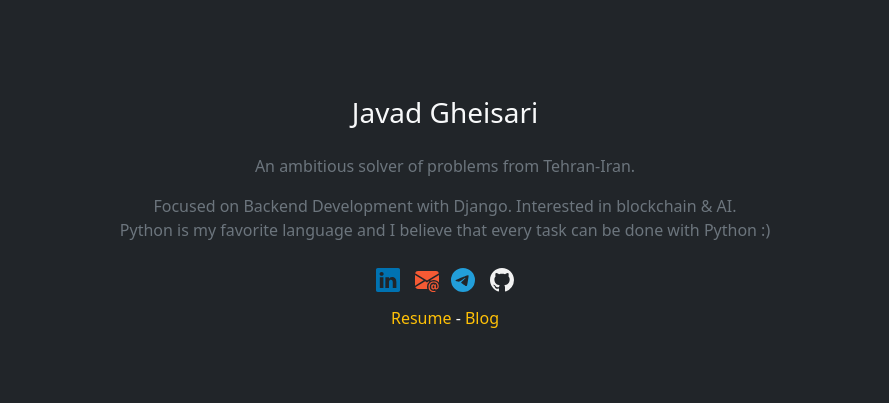
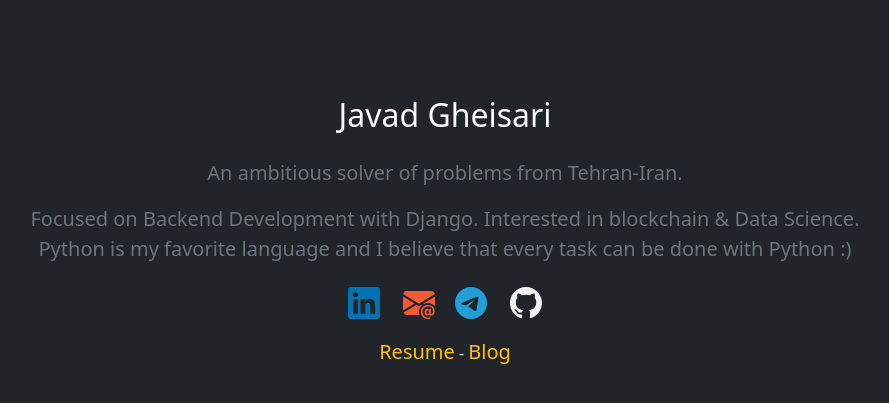
Before and after one commit to javadgheisari/django-profile, a Django app: page / in a window 1280 px wide. Shown: the top 403 px of the page, without its empty margins (195-1084 px from the left). Run offline with Django 4.2, Linux system fonts and the light colour scheme.

Commit message:
change from rtl to ltr format pages & add url field

```diff
--- a/base/me/admin.py
+++ b/base/me/admin.py
@@ -2,5 +2,5 @@ from django.contrib import admin
 from .models import Blog
 
 class BlogAdmin(admin.ModelAdmin):
-    list_display = ('title', 'description', 'created', 'updated')
+    list_display = ('title', 'description', 'created', 'updated', 'url')
 admin.site.register(Blog, BlogAdmin)
--- a/base/me/models.py
+++ b/base/me/models.py
@@ -5,6 +5,7 @@ class Blog(models.Model):
     description = models.TextField()
     created = models.DateTimeField(auto_now_add=True)
     updated = models.DateTimeField(auto_now=True)
+    url = models.URLField(blank=True, null=True, default='')
 
     def __str__(self) -> str:
         return self.title
--- a/base/me/templates/me.html
+++ b/base/me/templates/me.html
@@ -2,39 +2,39 @@
 
 {% block content %}
     <div class="py-5 text-center">
-        <h3 class="pt-5 pb-3 text-light">Javad Gheisari</h3>
+        <h2 class="pt-5 pb-3 text-light">Javad Gheisari</h2>
         <div>
-            <p class='px-5 text-muted'>An ambitious solver of problems from Tehran-Iran.</p>
-            <p class='px-5 text-muted'>Focused on Backend Development with Django. Interested in blockchain & AI.
+            <p class='px-5 text-muted lead'>An ambitious solver of problems from Tehran-Iran.</p>
+            <p class='px-5 text-muted lead'>Focused on Backend Development with Django. Interested in blockchain & Data Science.
             <br>
             Python is my favorite language and I believe that every task can be done with Python :)
             </p>
             <nav class="text-light">
-                <a class="text-decoration-none mx-1" style="font-size: 1.7rem; color: #0072b1" href="https://www.linkedin.com/in/javadgheisari">
-                    <svg xmlns="http://www.w3.org/2000/svg" width="24" height="24" fill="currentColor" class="bi bi-linkedin" viewBox="0 0 16 16">
+                <a class="text-decoration-none mx-2" style="font-size: 1.7rem; color: #0072b1" href="https://www.linkedin.com/in/javadgheisari" target="_blank">
+                    <svg xmlns="http://www.w3.org/2000/svg" width="32" height="32" fill="currentColor" class="bi bi-linkedin" viewBox="0 0 16 16">
                     <path d="M0 1.146C0 .513.526 0 1.175 0h13.65C15.474 0 16 .513 16 1.146v13.708c0 .633-.526 1.146-1.175 1.146H1.175C.526 16 0 15.487 0 14.854V1.146zm4.943 12.248V6.169H2.542v7.225h2.401zm-1.2-8.212c.837 0 1.358-.554 1.358-1.248-.015-.709-.52-1.248-1.342-1.248-.822 0-1.359.54-1.359 1.248 0 .694.521 1.248 1.327 1.248h.016zm4.908 8.212V9.359c0-.216.016-.432.08-.586.173-.431.568-.878 1.232-.878.869 0 1.216.662 1.216 1.634v3.865h2.401V9.25c0-2.22-1.184-3.252-2.764-3.252-1.274 0-1.845.7-2.165 1.193v.025h-.016a5.54 5.54 0 0 1 .016-.025V6.169h-2.4c.03.678 0 7.225 0 7.225h2.4z"/>
                     </svg>
                 </a>
-                <a class="text-decoration-none mx-1" style="font-size: 1.7rem; color: #F55A34" href="https://www.javad.gheisari@gmail.com">
-                    <svg xmlns="http://www.w3.org/2000/svg" width="24" height="24" fill="currentColor" class="bi bi-envelope-at-fill" viewBox="0 0 16 16">
+                <a class="text-decoration-none mx-2" style="font-size: 1.7rem; color: #F55A34" href="https://www.javad.gheisari@gmail.com" target="_blank">
+                    <svg xmlns="http://www.w3.org/2000/svg" width="32" height="32" fill="currentColor" class="bi bi-envelope-at-fill" viewBox="0 0 16 16">
                     <path d="M2 2A2 2 0 0 0 .05 3.555L8 8.414l7.95-4.859A2 2 0 0 0 14 2H2Zm-2 9.8V4.698l5.803 3.546L0 11.801Zm6.761-2.97-6.57 4.026A2 2 0 0 0 2 14h6.256A4.493 4.493 0 0 1 8 12.5a4.49 4.49 0 0 1 1.606-3.446l-.367-.225L8 9.586l-1.239-.757ZM16 9.671V4.697l-5.803 3.546.338.208A4.482 4.482 0 0 1 12.5 8c1.414 0 2.675.652 3.5 1.671Z"/>
                     <path d="M15.834 12.244c0 1.168-.577 2.025-1.587 2.025-.503 0-1.002-.228-1.12-.648h-.043c-.118.416-.543.643-1.015.643-.77 0-1.259-.542-1.259-1.434v-.529c0-.844.481-1.4 1.26-1.4.585 0 .87.333.953.63h.03v-.568h.905v2.19c0 .272.18.42.411.42.315 0 .639-.415.639-1.39v-.118c0-1.277-.95-2.326-2.484-2.326h-.04c-1.582 0-2.64 1.067-2.64 2.724v.157c0 1.867 1.237 2.654 2.57 2.654h.045c.507 0 .935-.07 1.18-.18v.731c-.219.1-.643.175-1.237.175h-.044C10.438 16 9 14.82 9 12.646v-.214C9 10.36 10.421 9 12.485 9h.035c2.12 0 3.314 1.43 3.314 3.034v.21Zm-4.04.21v.227c0 .586.227.8.581.8.31 0 .564-.17.564-.743v-.367c0-.516-.275-.708-.572-.708-.346 0-.573.245-.573.791Z"/>
                     </svg
                 ></a>
-                <a class="text-decoration-none mx-1" style="font-size: 1.7rem; color: #229ED9" href="https://t.me/J_gheisari">
-                    <svg xmlns="http://www.w3.org/2000/svg" width="24" height="24" fill="currentColor" class="bi bi-telegram" viewBox="0 0 16 16">
+                <a class="text-decoration-none mx-2" style="font-size: 1.7rem; color: #229ED9" href="https://t.me/J_gheisari" target="_blank">
+                    <svg xmlns="http://www.w3.org/2000/svg" width="32" height="32" fill="currentColor" class="bi bi-telegram" viewBox="0 0 16 16">
                     <path d="M16 8A8 8 0 1 1 0 8a8 8 0 0 1 16 0zM8.287 5.906c-.778.324-2.334.994-4.666 2.01-.378.15-.577.298-.595.442-.03.243.275.339.69.47l.175.055c.408.133.958.288 1.243.294.26.006.549-.1.868-.32 2.179-1.471 3.304-2.214 3.374-2.23.05-.012.12-.026.166.016.047.041.042.12.037.141-.03.129-1.227 1.241-1.846 1.817-.193.18-.33.307-.358.336a8.154 8.154 0 0 1-.188.186c-.38.366-.664.64.015 1.088.327.216.589.393.85.571.284.194.568.387.936.629.093.06.183.125.27.187.331.236.63.448.997.414.214-.02.435-.22.547-.82.265-1.417.786-4.486.906-5.751a1.426 1.426 0 0 0-.013-.315.337.337 0 0 0-.114-.217.526.526 0 0 0-.31-.093c-.3.005-.763.166-2.984 1.09z"/>
                     </svg>
                 </a>
-                <a class="text-decoration-none mx-1" style="font-size: 1.7rem; color: #F2F2F2" href="https://www.github.com/javadgheisari">
-                    <svg xmlns="http://www.w3.org/2000/svg" width="24" height="24" fill="currentColor" class="bi bi-github" viewBox="0 0 16 16">
+                <a class="text-decoration-none mx-2" style="font-size: 1.7rem; color: #F2F2F2" href="https://www.github.com/javadgheisari" target="_blank">
+                    <svg xmlns="http://www.w3.org/2000/svg" width="32" height="32" fill="currentColor" class="bi bi-github" viewBox="0 0 16 16">
                     <path d="M8 0C3.58 0 0 3.58 0 8c0 3.54 2.29 6.53 5.47 7.59.4.07.55-.17.55-.38 0-.19-.01-.82-.01-1.49-2.01.37-2.53-.49-2.69-.94-.09-.23-.48-.94-.82-1.13-.28-.15-.68-.52-.01-.53.63-.01 1.08.58 1.23.82.72 1.21 1.87.87 2.33.66.07-.52.28-.87.51-1.07-1.78-.2-3.64-.89-3.64-3.95 0-.87.31-1.59.82-2.15-.08-.2-.36-1.02.08-2.12 0 0 .67-.21 2.2.82.64-.18 1.32-.27 2-.27.68 0 1.36.09 2 .27 1.53-1.04 2.2-.82 2.2-.82.44 1.1.16 1.92.08 2.12.51.56.82 1.27.82 2.15 0 3.07-1.87 3.75-3.65 3.95.29.25.54.73.54 1.48 0 1.07-.01 1.93-.01 2.2 0 .21.15.46.55.38A8.012 8.012 0 0 0 16 8c0-4.42-3.58-8-8-8z"/>
                     </svg>
                 </a><br>
             </nav>
-            <nav class="pt-2 text-light">
-                <a class="text-warning text-decoration-none" href="https://drive.google.com/file/d/15meYgG0jVBBUm5YbNJUL8VEkT7UOJF6v/view?usp=sharing" target="_blank">Resume</a> -
-                <a class="text-warning text-decoration-none" href="{% url 'blog' %}">Blog</a>
+            <nav class="mt-3 text-light">
+                <a class="text-warning text-decoration-none lead" href="https://drive.google.com/file/d/15meYgG0jVBBUm5YbNJUL8VEkT7UOJF6v/view?usp=sharing" target="_blank">Resume</a> -
+                <a class="text-warning text-decoration-none lead" href="{% url 'blog' %}">Blog</a>
             </nav>
         </div>
     </div>
--- a/base/templates/base.html
+++ b/base/templates/base.html
@@ -5,7 +5,7 @@
 <head>
     <meta charset="UTF-8">
     <title>Javad Gheisari</title>
-    <link rel="stylesheet" href="https://cdn.jsdelivr.net/npm/bootstrap@5.1.3/dist/css/bootstrap.rtl.min.css" integrity="sha384-+qdLaIRZfNu4cVPK/PxJJEy0B0f3Ugv8i482AKY7gwXwhaCroABd086ybrVKTa0q" crossorigin="anonymous">
+    <link href="https://cdn.jsdelivr.net/npm/bootstrap@5.1.3/dist/css/bootstrap.min.css" rel="stylesheet" integrity="sha384-1BmE4kWBq78iYhFldvKuhfTAU6auU8tT94WrHftjDbrCEXSU1oBoqyl2QvZ6jIW3" crossorigin="anonymous">
     {% comment %} <link rel="stylesheet" href="{% static 'css/base_styles.css' %}"> {% endcomment %}
 </head>
 <body class="bg-dark">
```
Also changed, not shown: base/me/templates/article.html (+21 -12 lines), base/me/templates/blog.html (+4 -4 lines).
